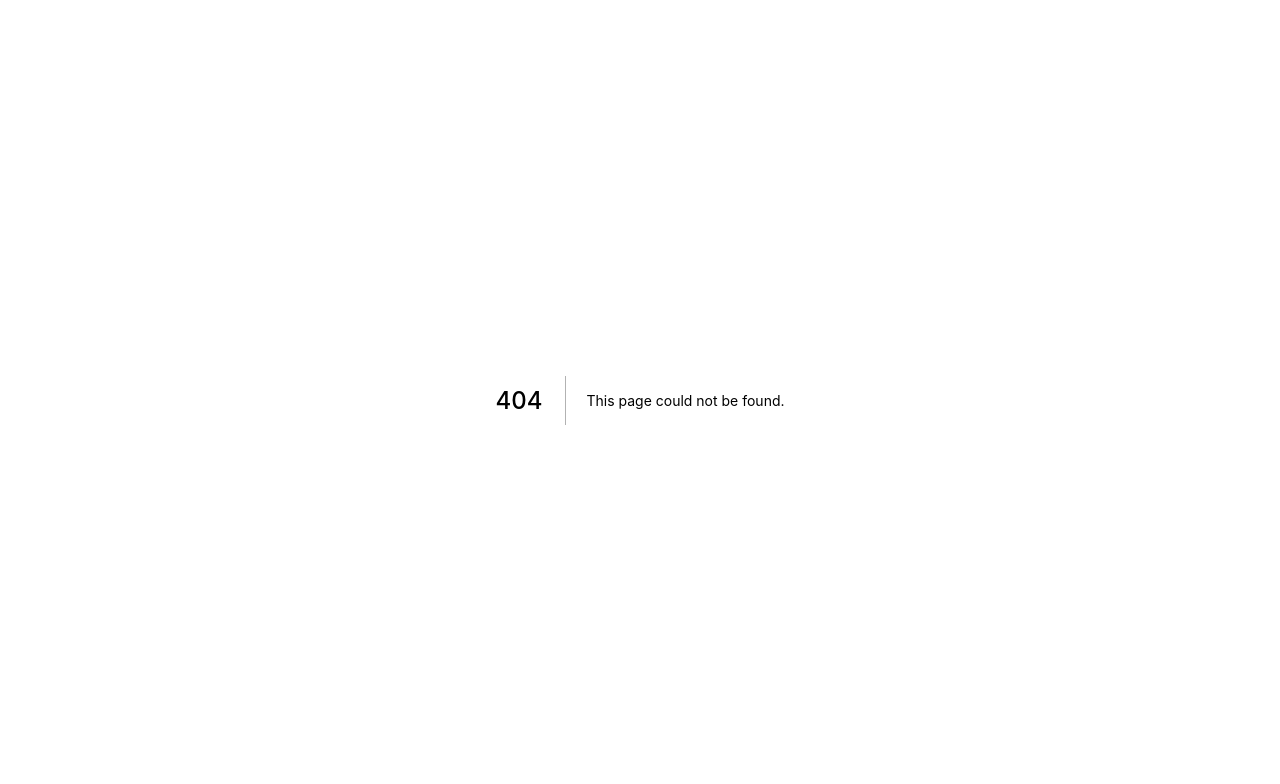
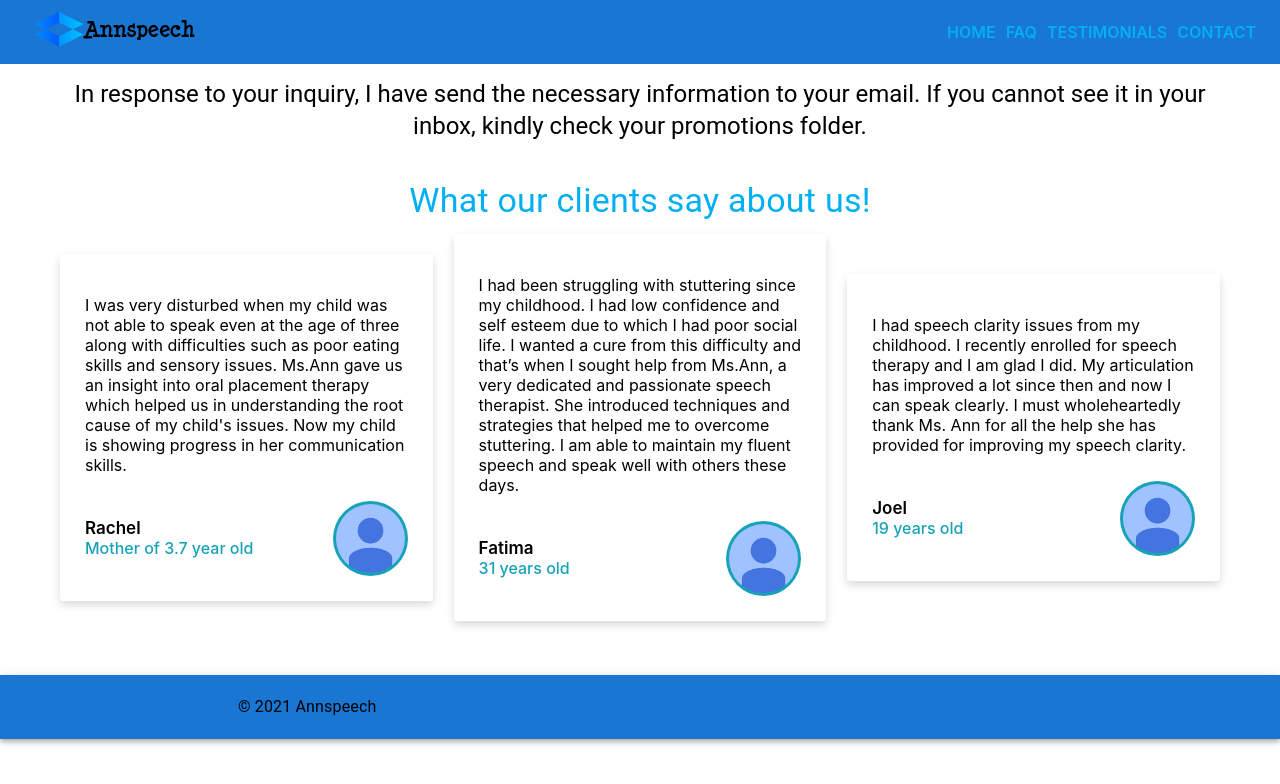
Before and after one commit to iogrids/annspeech.com, a Next.js app: page /thanks in a window 1280 px wide. Before the commit this address had no page. Shown: the top 784 px of the page. Built offline with nearby package versions, Linux system fonts and the light colour scheme.

Commit message:
adding thank you page

```diff
--- a/src/components/Form/Form.js
+++ b/src/components/Form/Form.js
@@ -115,7 +115,7 @@ export default class Form extends Component {
           true,
           'Thank you, your message has been submitted.'
         );
-        window.location = 'http://google.com';
+        window.location = 'https://annspeech.com/thanks';
       })
       .catch((error) => {
         this.handleServerResponse(false, error.response.data.error);
--- /dev/null
+++ b/src/components/Layout/ThanksLayout.js
@@ -0,0 +1,99 @@
+import Head from 'next/head';
+import Container from '@mui/material/Container';
+import Typography from '@material-ui/core/Typography';
+import Footer from '../Footer/Footer';
+import Menu from '../Menu/Menu';
+import Testimonials from '../Testimonials/Testimonials';
+import { makeStyles } from '@material-ui/core';
+
+const useStyles = makeStyles((theme) => ({
+  title: {
+    textAlign: 'center',
+    marginTop: theme.spacing(2),
+    color: '#00b0f0',
+    fontWeight: 600,
+  },
+  body: {
+    textAlign: 'center',
+  },
+}));
+
+const ThanksLayout = ({ children }) => {
+  const classes = useStyles();
+  return (
+    <div className="container">
+      <Head>
+        <title>Ann Speech</title>
+        <meta name="description" content="online speech therapy" />
+        <meta name="title" content="Online speech therapy" />
+        <meta
+          name="description"
+          content="Handles conditions such as Speech Delay, Unclear speech, Reading writing difficulties and other communication difficulties in Children and Adults!"
+        />
+        <meta
+          name="keywords"
+          content="online speech therapy, speech therapy, speech therapy for kids, speech therapy for adults, speech therapy for children"
+        />
+        <meta name="robots" content="index, follow" />
+        <meta httpEquiv="Content-Type" content="text/html; charset=utf-8" />
+        <meta name="language" content="English"></meta>
+        <link rel="icon" href="/favicon.ico" />
+
+        <script
+          async
+          src="https://track.annspeech.com/conversion.gif?cid=OPTIONAL&payout=OPTIONAL&txid=OPTIONAL"
+        />
+
+        <script
+          async
+          src="https://www.googletagmanager.com/gtag/js?id=AW-944956101"
+        />
+
+        <script
+          dangerouslySetInnerHTML={{
+            __html: `
+              window.dataLayer = window.dataLayer || [];
+              function gtag(){dataLayer.push(arguments);}
+              gtag('js', new Date());
+              gtag('config', 'AW-944956101', { page_path: window.location.pathname });
+            `,
+          }}
+        />
+
+        <script
+          dangerouslySetInnerHTML={{
+            __html: `
+              gtag('event', 'conversion', {'send_to': 'AW-944956101/XNRJCJKRs8sCEMXFy8ID'});
+            `,
+          }}
+        />
+      </Head>
+      <Container className={classes.mainDiv} maxWidth="lg">
+        <Menu />
+        <Typography
+          className={classes.title}
+          variant="h4"
+          gutterBottom
+          component="div"
+        >
+          THANK YOU!
+        </Typography>
+        <Typography
+          className={classes.body}
+          variant="h5"
+          gutterBottom
+          component="p"
+        >
+          In response to your inquiry, I have send the necessary information to
+          your email. If you cannot see it in your inbox, kindly check your
+          promotions folder.
+        </Typography>
+      </Container>
+
+      <Testimonials />
+      <Footer />
+    </div>
+  );
+};
+
+export default ThanksLayout;
--- /dev/null
+++ b/src/pages/thanks.js
@@ -0,0 +1,5 @@
+import ThanksLayout from '../components/Layout/ThanksLayout';
+
+export default function Home() {
+  return <ThanksLayout></ThanksLayout>;
+}
```
